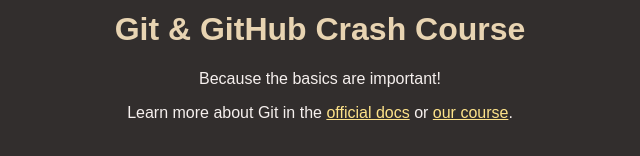
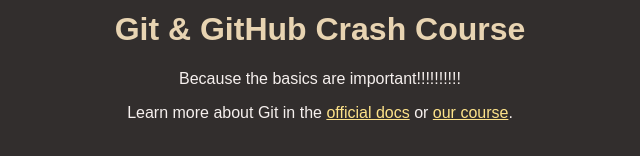
Before and after one commit to andreelidio/github-course, a plain HTML site: page index.html in a window 1280 px wide. Shown: the part 158-314 px from the top of the page, 320-960 px from the left. Drawn offline with Linux system fonts and the light colour scheme.

Commit message:
add index.html

```diff
--- a/index.html
+++ b/index.html
@@ -13,7 +13,7 @@
       <h1>Git & GitHub Crash Course</h1>
     </header>
     <main>
-      <p>Because the basics are important!</p>
+      <p>Because the basics are important!!!!!!!!!!</p>
       <p>
         Learn more about Git in the
         <a href="https://git-scm.com/book/en/v2">official docs</a> or
```
